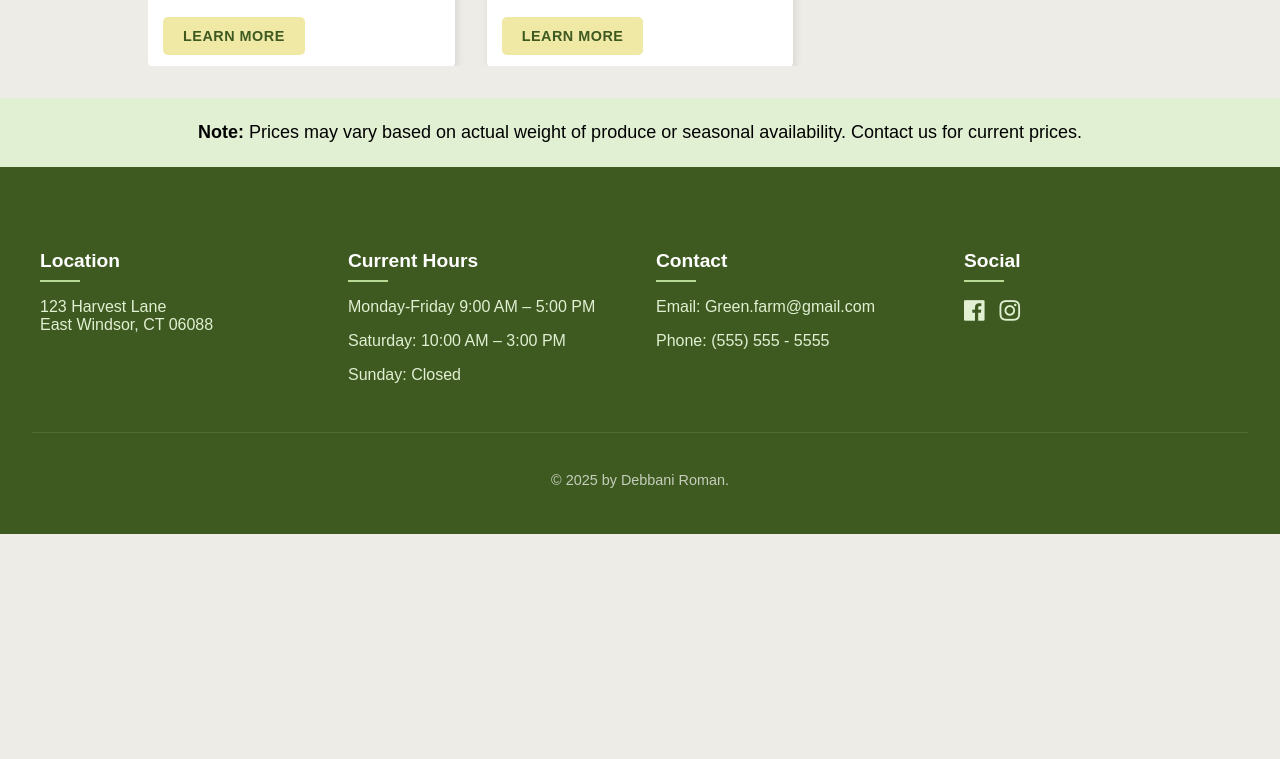
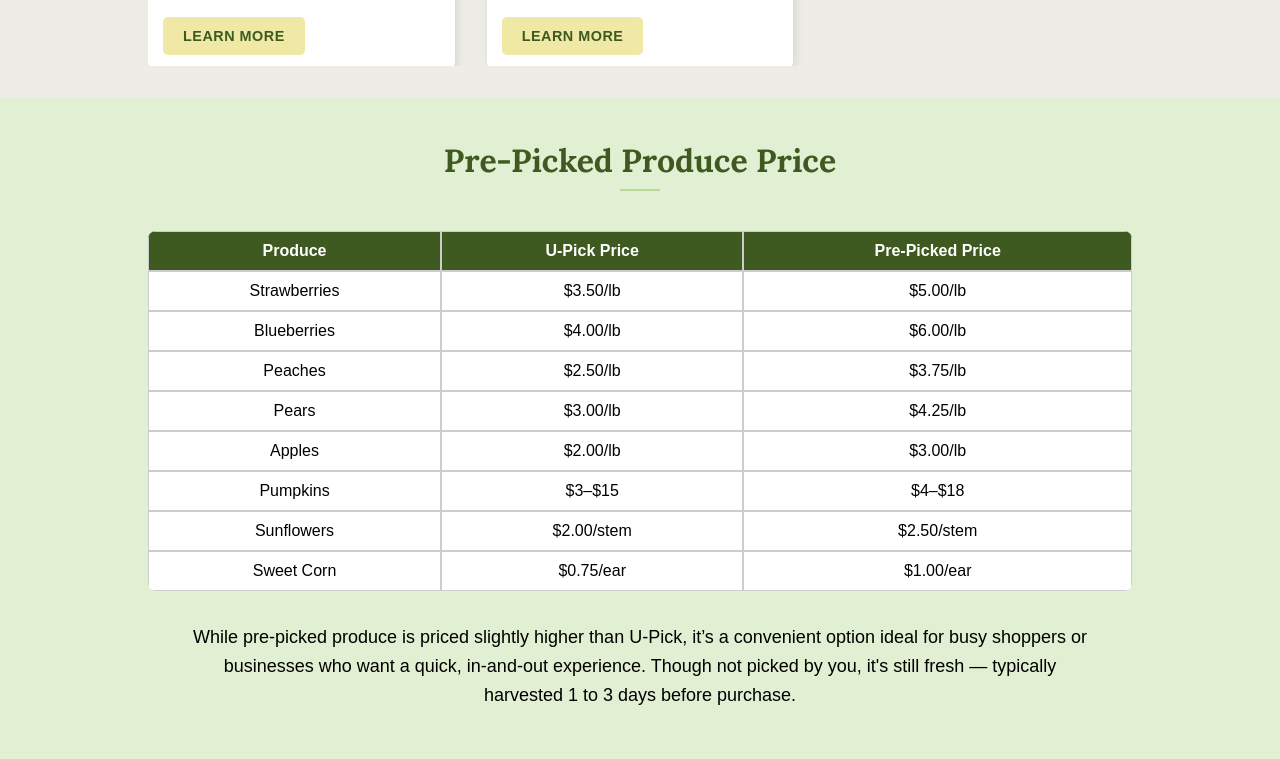
Before and after one commit to Debbani-1271/GreenFarm, a plain HTML site: page pick_your_own.html in a window 1280 px wide. Shown: the part 1976-2735 px from the top of the page. Before the commit the page ends 2510 px from the top, so only its background shows below. Drawn offline with Linux system fonts and the light colour scheme; a web font is replaced by a local one.

Commit message:
Update pick_your_own.html

```diff
--- a/pick_your_own.html
+++ b/pick_your_own.html
@@ -151,6 +151,69 @@
     </section>
   </div>
 
+<!-- Pre-Picked Pricing Section -->
+<section style="background-color:#e1efd2; width: 100%; box-sizing: border-box;">
+  <div class="section-container">
+    <h2 class="section-heading">Pre-Picked Produce Price</h2>
+    <div style="overflow-x: auto;">
+      <table style="width:100%; border-collapse:separate; border-spacing:0; text-align:center; background-color:white; border-radius:8px; overflow:hidden;">
+        <thead style="background-color:#3e5a20; color:white;">
+          <tr>
+            <th style="padding:10px; border:1px solid #ccc;">Produce</th>
+            <th style="padding:10px; border:1px solid #ccc;">U-Pick Price</th>
+            <th style="padding:10px; border:1px solid #ccc;">Pre-Picked Price</th>
+          </tr>
+        </thead>
+        <tbody>
+          <tr>
+            <td style="padding:10px; border:1px solid #ccc;">Strawberries</td>
+            <td style="border:1px solid #ccc;">$3.50/lb</td>
+            <td style="border:1px solid #ccc;">$5.00/lb</td>
+          </tr>
+          <tr>
+            <td style="padding:10px; border:1px solid #ccc;">Blueberries</td>
+            <td style="border:1px solid #ccc;">$4.00/lb</td>
+            <td style="border:1px solid #ccc;">$6.00/lb</td>
+          </tr>
+          <tr>
+            <td style="padding:10px; border:1px solid #ccc;">Peaches</td>
+            <td style="border:1px solid #ccc;">$2.50/lb</td>
+            <td style="border:1px solid #ccc;">$3.75/lb</td>
+          </tr>
+          <tr>
+            <td style="padding:10px; border:1px solid #ccc;">Pears</td>
+            <td style="border:1px solid #ccc;">$3.00/lb</td>
+            <td style="border:1px solid #ccc;">$4.25/lb</td>
+          </tr>
+          <tr>
+            <td style="padding:10px; border:1px solid #ccc;">Apples</td>
+            <td style="border:1px solid #ccc;">$2.00/lb</td>
+            <td style="border:1px solid #ccc;">$3.00/lb</td>
+          </tr>
+          <tr>
+            <td style="padding:10px; border:1px solid #ccc;">Pumpkins</td>
+            <td style="border:1px solid #ccc;">$3–$15</td>
+            <td style="border:1px solid #ccc;">$4–$18</td>
+          </tr>
+          <tr>
+            <td style="padding:10px; border:1px solid #ccc;">Sunflowers</td>
+            <td style="border:1px solid #ccc;">$2.00/stem</td>
+            <td style="border:1px solid #ccc;">$2.50/stem</td>
+          </tr>
+          <tr>
+            <td style="padding:10px; border:1px solid #ccc;">Sweet Corn</td>
+            <td style="border:1px solid #ccc;">$0.75/ear</td>
+            <td style="border:1px solid #ccc;">$1.00/ear</td>
+          </tr>
+        </tbody>
+      </table>
+    </div>
+    <p style="max-width: 900px; margin: 2rem auto 0; font-size: 18px; line-height: 1.6; text-align: center;">
+      While pre-picked produce is priced slightly higher than U-Pick, it’s a convenient option ideal for busy shoppers or businesses who want a quick, in-and-out experience. Though not picked by you, it's still fresh — typically harvested 1 to 3 days before purchase.
+    </p>
+  </div>
+</section>
+
   <!-- Price Note Section -->
   <section class="note">
     <p><strong>Note:</strong> Prices may vary based on actual weight of produce or seasonal availability. Contact us for current prices.</p>
```
